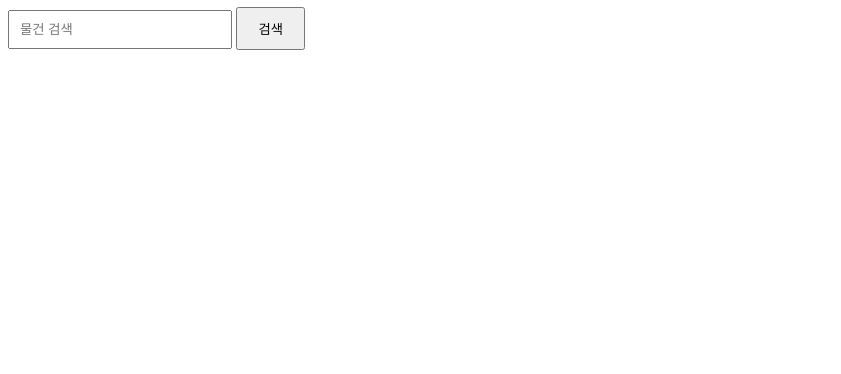
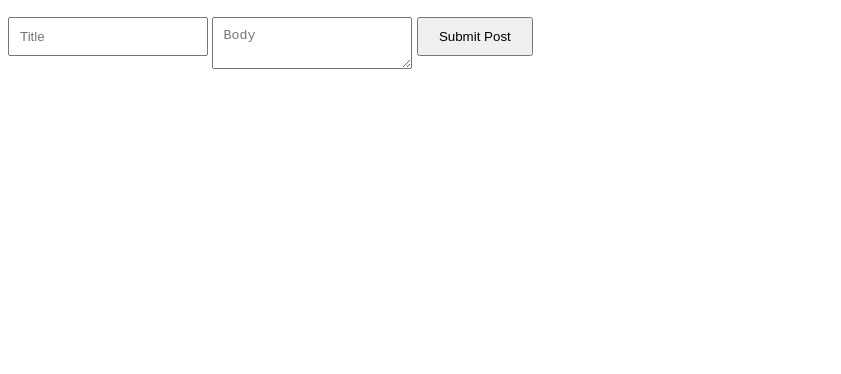
Before and after one commit to LeeYJ2147/secure_assignment4, a website: page public/index.html in a window 1280 px wide. Shown: the part 426-800 px from the top of the page, without its empty margins (0-841 px from the left). Drawn offline with Linux system fonts and the light colour scheme.

Commit message:
notion_version

```diff
--- a/public/index.html
+++ b/public/index.html
@@ -22,11 +22,11 @@
         <button onclick="signup()">회원가입</button>
     </div>
 
-    <h1>물건 검색</h1>
-    <div id="search-form">
-        <input type="text" id="search-query" placeholder="물건 검색">
-        <button onclick="searchItems()">검색</button>
-        <ul id="search-results"></ul>
+    <h1>글 작성</h1>
+    <div id="post-form">
+        <input type="text" id="title" placeholder="Title">
+        <textarea id="body" placeholder="Body"></textarea>
+        <button onclick="submitPost()">Submit Post</button>
     </div>
 
     <script src="scripts.js"></script>
--- a/public/scripts.js
+++ b/public/scripts.js
@@ -41,33 +41,18 @@ function signup() {
     .catch(error => alert('회원가입 실패: ' + error));
 }
 
-function searchItems() {
-    var query = document.getElementById('search-query').value;
-    fetch(`/api/search?query=${encodeURIComponent(query)}`)
+function submitPost() {
+    const username = document.getElementById('login-username').value;
+    const password = document.getElementById('login-password').value;
+    const title = document.getElementById('title').value;
+    const body = document.getElementById('body').value;
+
+    fetch('/api/posts', {
+        method: 'POST',
+        headers: {'Content-Type': 'application/json'},
+        body: JSON.stringify({ username, password, title, body })
+    })
     .then(response => response.json())
-    .then(data => {
-        const results = document.getElementById('search-results');
-        results.innerHTML = '';
-        data.forEach(item => {
-            const li = document.createElement('li');
-            li.textContent = item.name + ' - ' + item.description;
-            results.appendChild(li);
-        });
-    })
-    .catch(error => alert('검색 오류: ' + error));
+    .then(data => alert(data.message))
+    .catch(error => console.error('Error during post submission:', error));
 }
-function searchItems() {
-    var query = document.getElementById('search-query').value;
-    fetch(`/api/search?query=${encodeURIComponent(query)}`)
-    .then(response => response.json())
-    .then(data => {
-        const results = document.getElementById('search-results');
-        results.innerHTML = '';
-        data.forEach(item => {
-            const li = document.createElement('li');
-            li.textContent = item.name + ' - ' + item.description;
-            results.appendChild(li);
-        });
-    })
-    .catch(error => alert('검색 오류: ' + error));
-}
--- a/public/styles.css
+++ b/public/styles.css
@@ -3,17 +3,21 @@ body {
 }
 
 div {
-    margin-bottom: 20px;
+    margin-bottom: 0px;
 }
 
-input[type="text"], input[type="password"], input[type="email"] {
+input[type="text"], input[type="password"], input[type="email"], textarea {
     width: 200px;
+    display: inline-block; /* 요소를 인라인 블록으로 설정 */
+    box-sizing: border-box;
+    vertical-align: top; /* 모든 입력 요소를 상단에 정렬 */
     padding: 10px;
     margin: 10px 0;
 }
 
 button {
     padding: 10px 20px;
+    margin: 10px 0;
     cursor: pointer;
 }
 
```
Also changed, not shown: server.js (+27 -14 lines).
